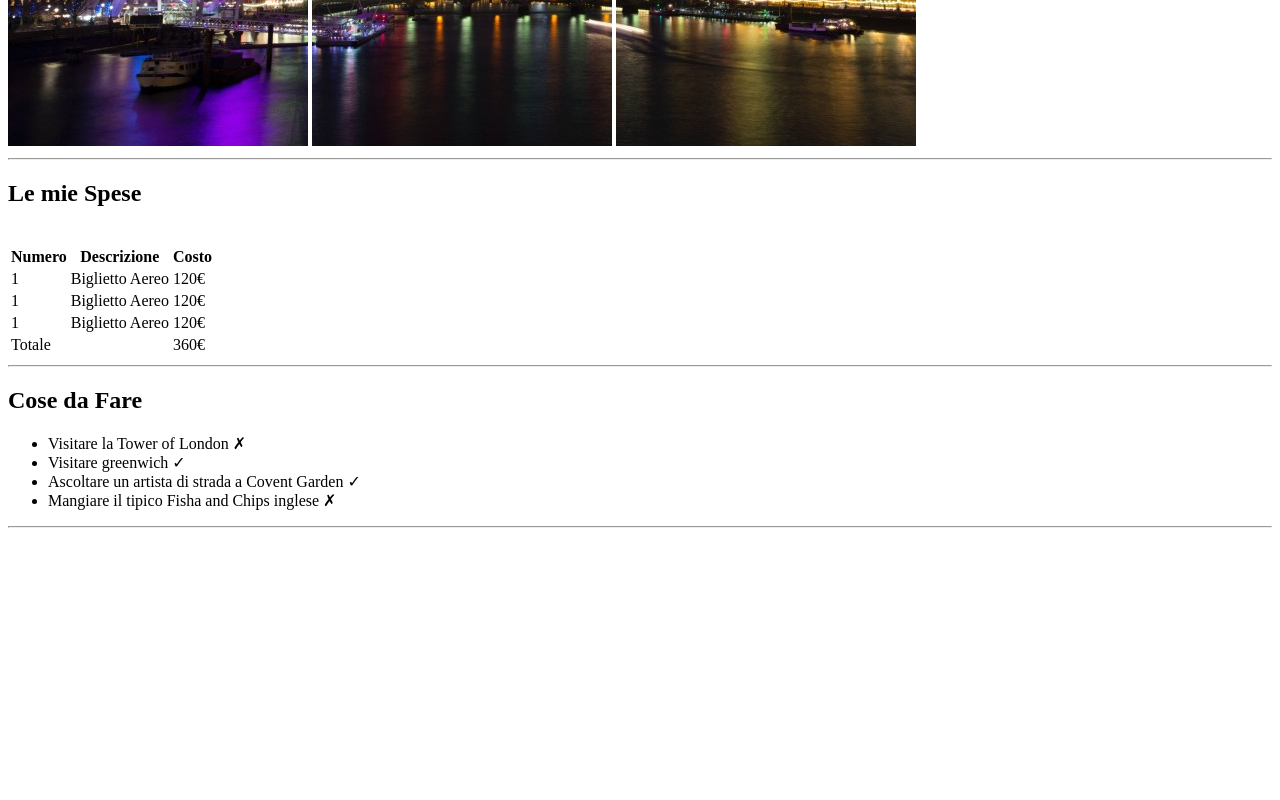
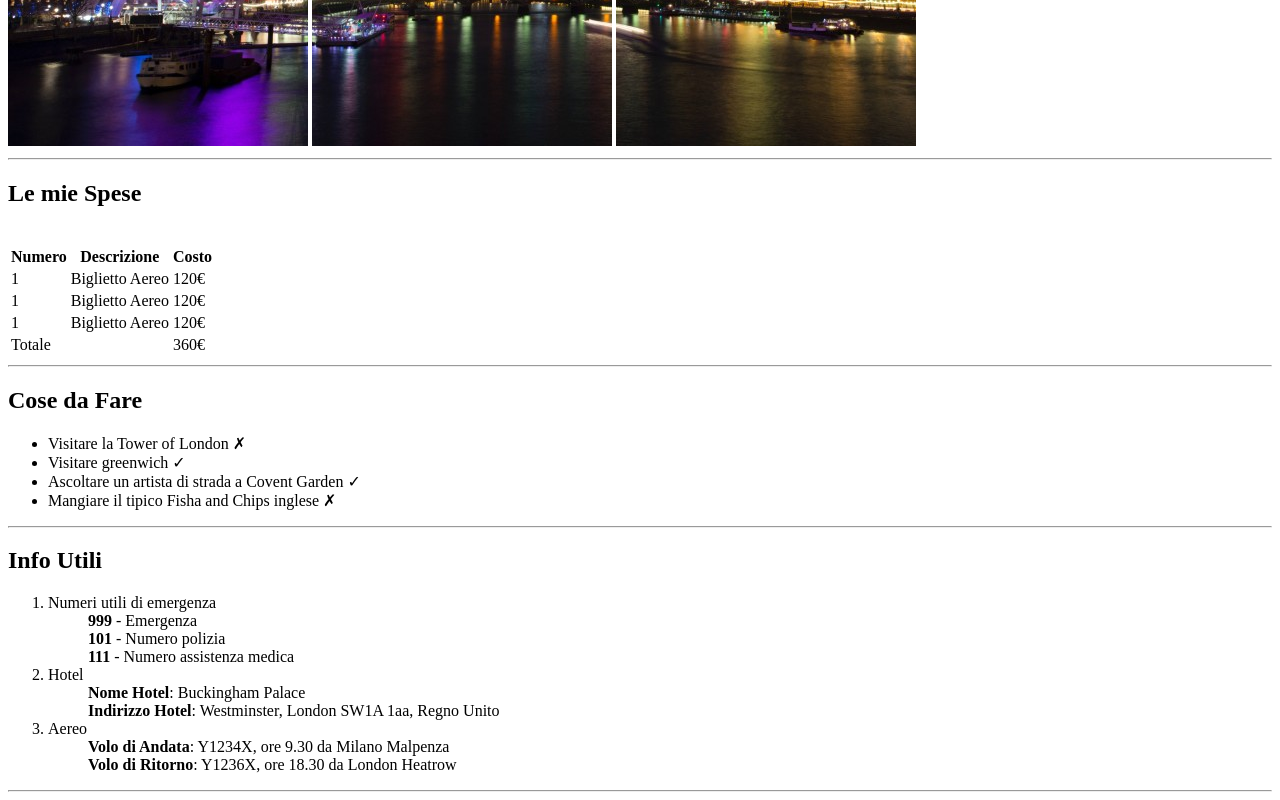
Before and after one commit to CarmeloZiino/html-london-trip, a plain HTML site: page index.html in a window 1280 px wide. Shown: the part 534-1334 px from the top of the page. Before the commit the page ends 1070 px from the top, so only its background shows below. Drawn offline with Linux system fonts and the light colour scheme.

Commit message:
Aggiunte Info Utili e riga orizzontale

```diff
--- a/index.html
+++ b/index.html
@@ -62,6 +62,24 @@
  </ul>
  <hr>
  <!-- Info Utili -->
+  <h2>Info Utili</h2>
+<ol>
+    <li>Numeri utili di emergenza
+        <ul><strong>999</strong> - Emergenza</ul>
+        <ul><strong>101</strong> - Numero polizia</ul>
+        <ul><strong>111</strong> - Numero assistenza medica</ul>
+    </li>
+    <li>Hotel
+        <ul><strong>Nome Hotel</strong>: Buckingham Palace</ul>
+        <ul><strong>Indirizzo Hotel</strong>: Westminster, London SW1A 1aa, Regno Unito</ul>
+    </li>
 
+    <li>Aereo
+        <ul><strong>Volo di Andata</strong>: Y1234X, ore 9.30 da Milano Malpenza</ul>
+        <ul><strong>Volo di Ritorno</strong>: Y1236X, ore 18.30 da London Heatrow</ul>
+    </li>
+</ol>
+<hr>
+<!-- Foto di Londra a corredo -->
   </body>
 </html>
```
